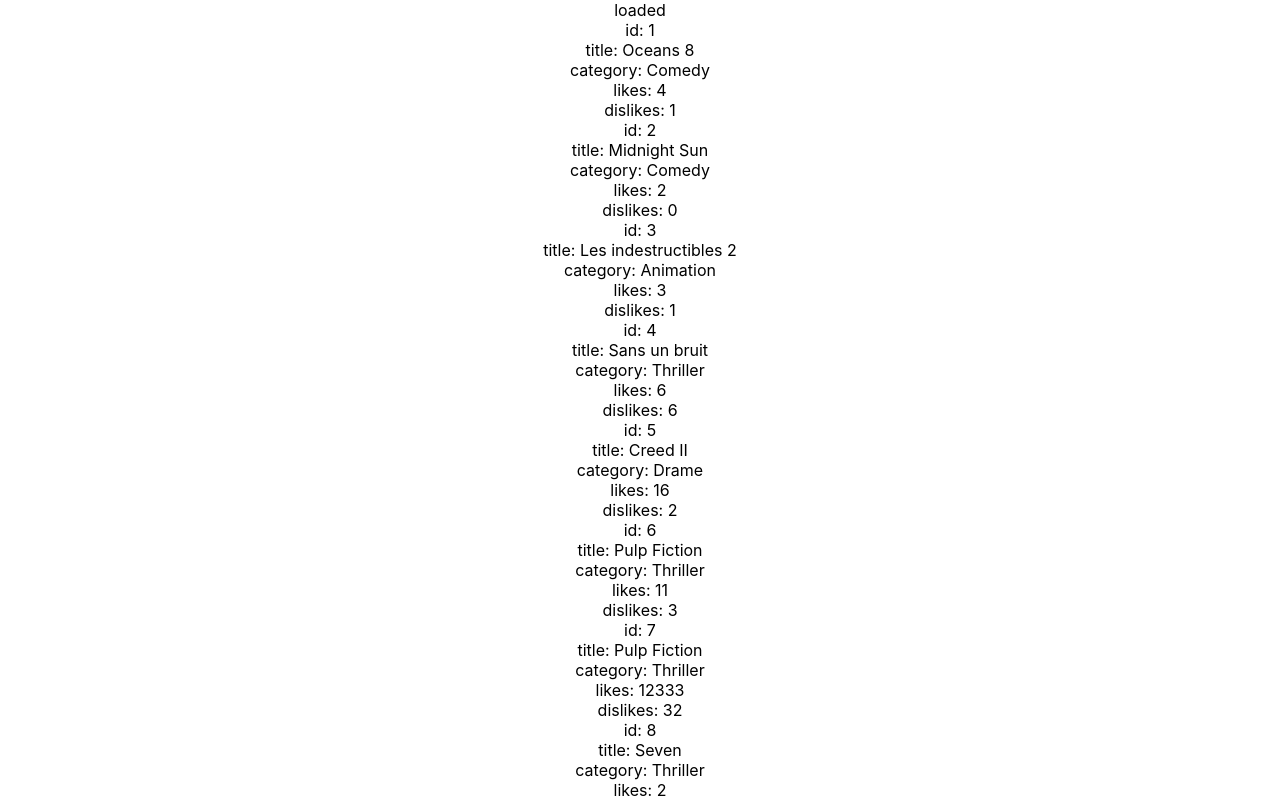
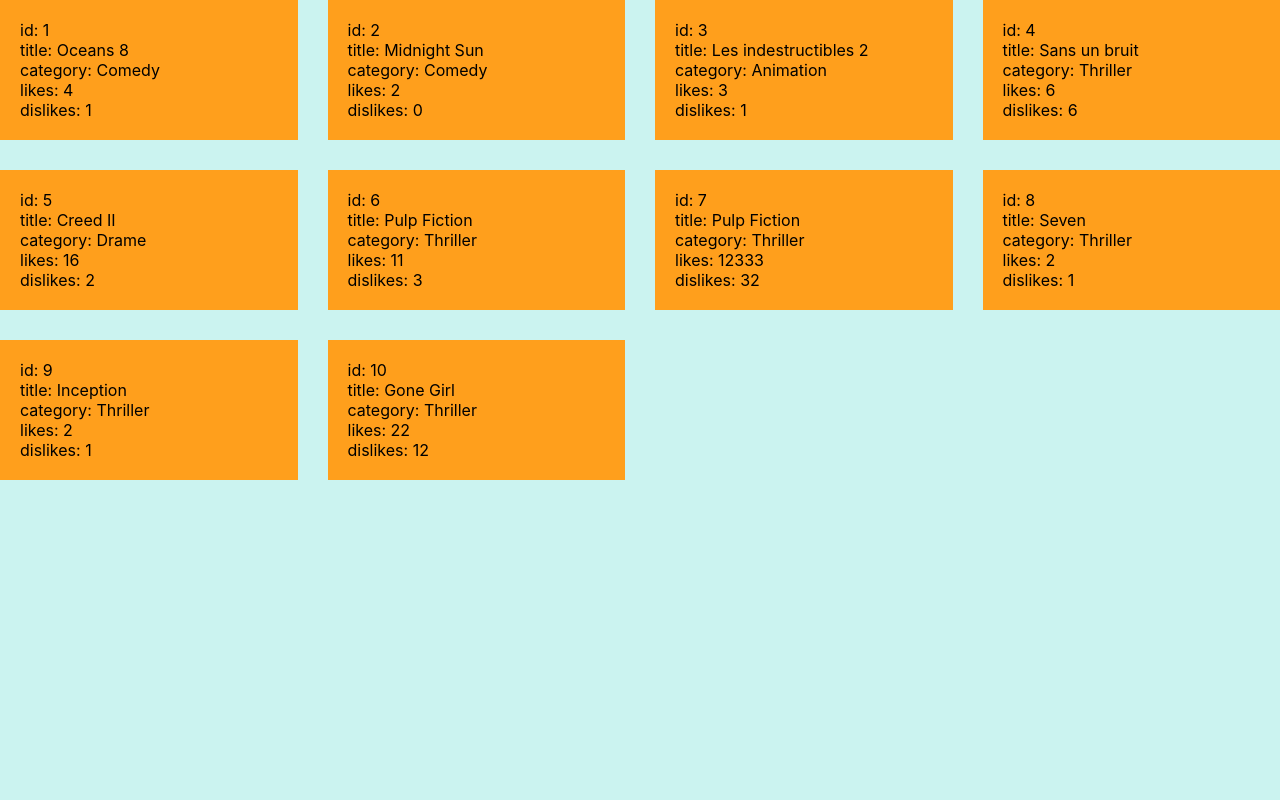
Before and after one commit to ilci66/react-interview-project, a React (Create React App) app: page / in a window 1280 px wide. Shown: the top 800 px of the page. Built offline with nearby package versions, Linux system fonts and the light colour scheme.

Commit message:
gonna include store now

```diff
--- a/src/App.css
+++ b/src/App.css
@@ -1,38 +1,9 @@
 .App {
-  text-align: center;
+  display: grid;
+  grid-template-columns: repeat(4, 1fr);
+  grid-gap: 30px;
 }
-
-.App-logo {
-  height: 40vmin;
-  pointer-events: none;
+.card {
+  background-color: var(--orange);
+  padding: 20px;
 }
-
-@media (prefers-reduced-motion: no-preference) {
-  .App-logo {
-    animation: App-logo-spin infinite 20s linear;
-  }
-}
-
-.App-header {
-  background-color: #282c34;
-  min-height: 100vh;
-  display: flex;
-  flex-direction: column;
-  align-items: center;
-  justify-content: center;
-  font-size: calc(10px + 2vmin);
-  color: white;
-}
-
-.App-link {
-  color: #61dafb;
-}
-
-@keyframes App-logo-spin {
-  from {
-    transform: rotate(0deg);
-  }
-  to {
-    transform: rotate(360deg);
-  }
-}
--- a/src/App.js
+++ b/src/App.js
@@ -1,5 +1,5 @@
 import './App.css';
-import { useState } from 'react';
+import { useEffect, useState } from 'react';
 import Card from './components/Card';
 
 // this works so far in the 3. render
@@ -29,6 +29,7 @@
   const [loading, setLoading] = useState(true);
   const [num, setNum] = useState(4);
 
+  useEffect(() => {
     (async() => {
       let { movies$ } = await import('./data/movies');
       // console.log("movies", Promise.resolve(movies$).then(console.log))
@@ -41,12 +42,20 @@
       setLoading(false)
     })();
 
+  },[])
 
   return (
     <div className="App">
-      {loading ? "loading..." : "loaded" }
+      {loading ? "loading..." : "" }
       {allMovies && allMovies.map(m => {
-        return <Card id={m.id} title={m.title}category={m.category} likes={m.likes} dislikes={m.dislikes} />
+        return <Card
+          key={m.id}
+          id={m.id}
+          title={m.title}
+          category={m.category}
+          likes={m.likes}
+          dislikes={m.dislikes}
+        />
       })}
     </div>
   );
--- a/src/components/Card.js
+++ b/src/components/Card.js
@@ -2,12 +2,12 @@
 
 const Card = ({ id,title,category,likes,dislikes}) => {
   return (
-    <div>
-        <p>id: {id}</p>
-        <p>title: {title}</p>
-        <p>category: {category}</p>
-        <p>likes: {likes}</p>
-        <p>dislikes: {dislikes}</p>
+    <div className="card" >
+      <p>id: {id}</p>
+      <p>title: {title}</p>
+      <p>category: {category}</p>
+      <p>likes: {likes}</p>
+      <p>dislikes: {dislikes}</p>
     </div>
   )
 }
--- a/src/index.css
+++ b/src/index.css
@@ -18,6 +18,7 @@
     sans-serif;
   -webkit-font-smoothing: antialiased;
   -moz-osx-font-smoothing: grayscale;
+  background-color: var(--cyan);
 }
 
 code {
```
Also changed, not shown: src/components/Cards.js (added, +9 -0 lines). Lines whose indentation alone changed are shown as unchanged.
